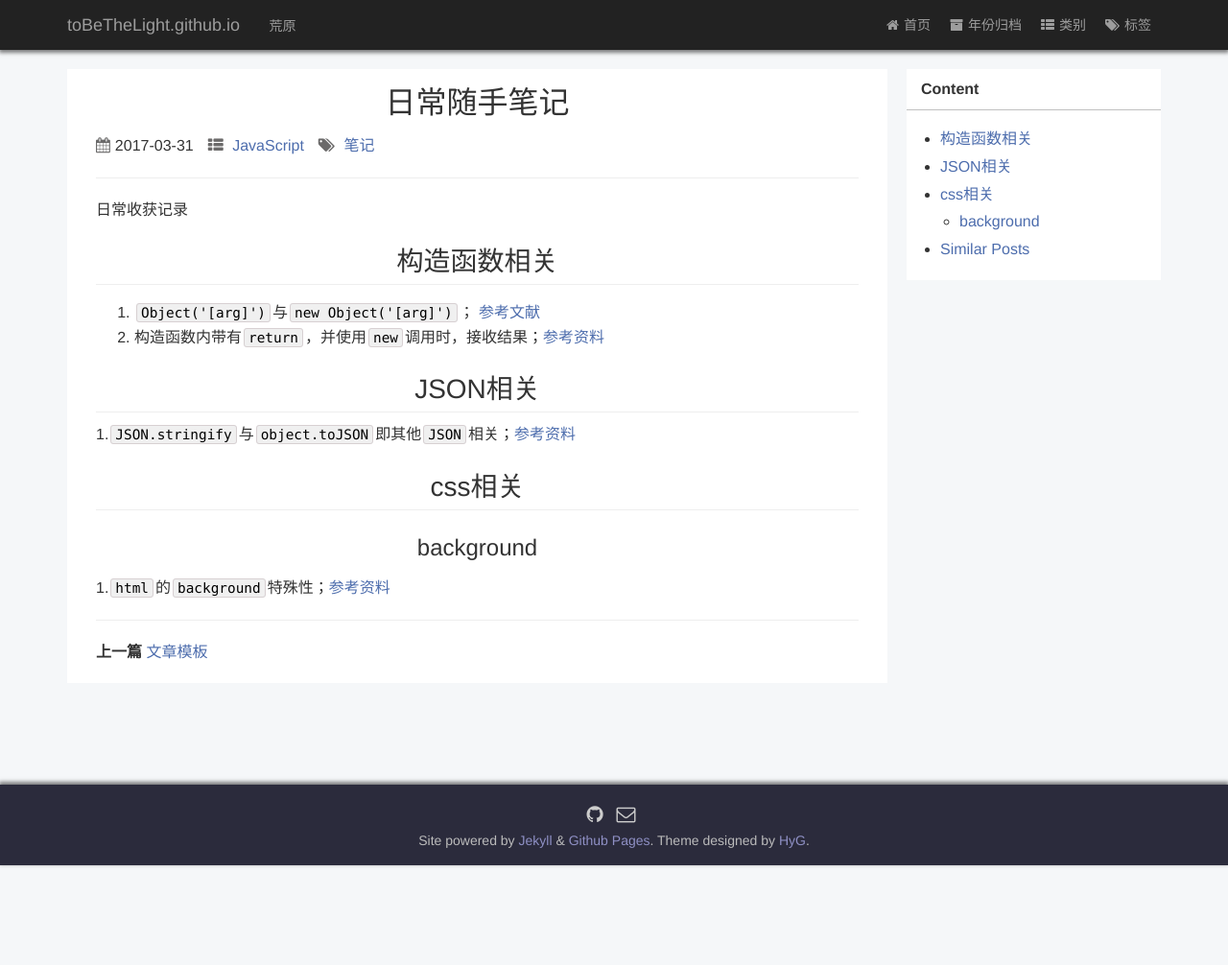
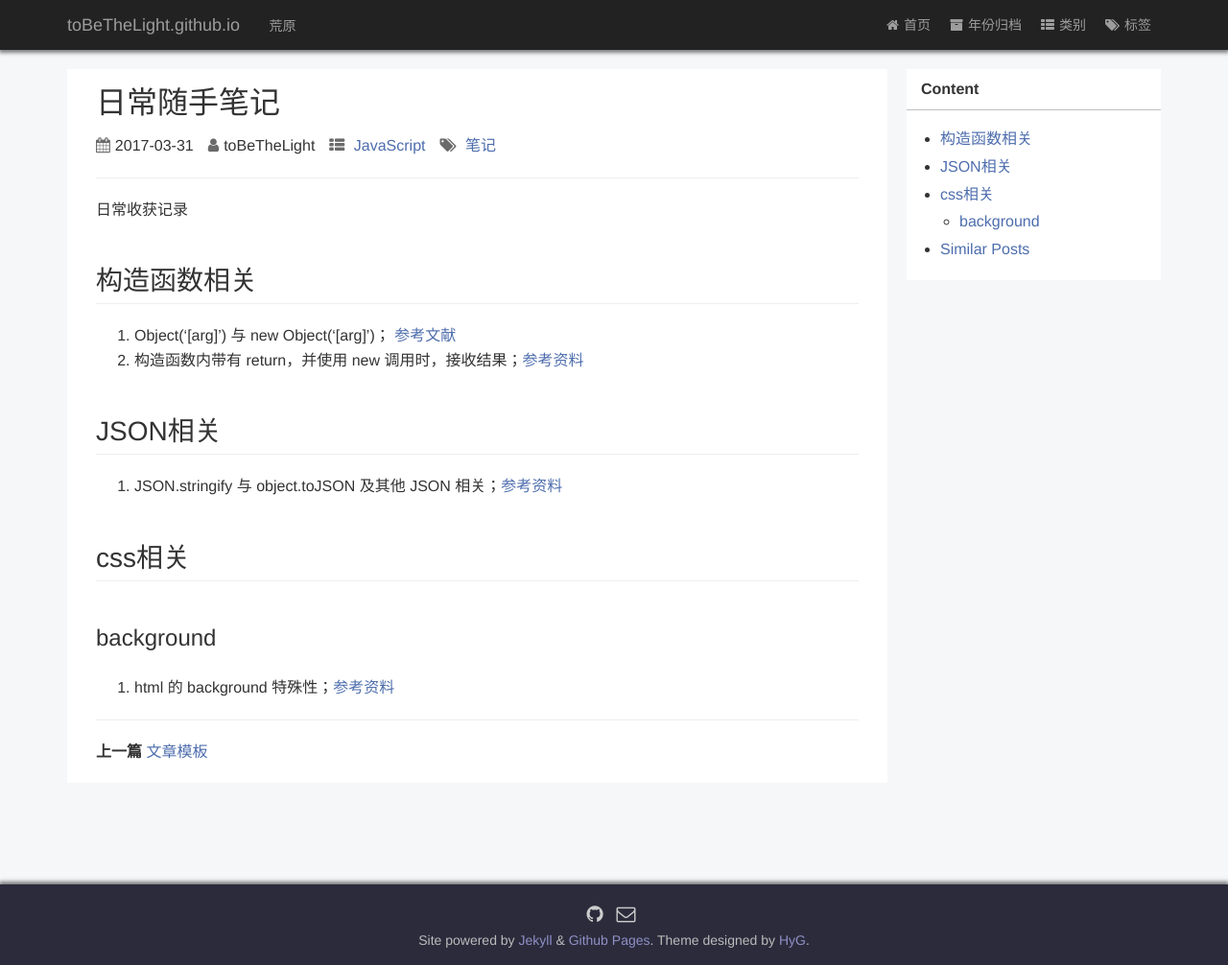
Before and after one commit to toBeTheLight/toBeTheLight.github.io, a Jekyll site: the page built from _posts/2017-03-31-日常笔记.md, in a window 1280 px wide. Shown: the whole page at 96% size. Built offline with Jekyll 4.4.1, drawn with Linux system fonts in a browser that asks for light colours; a style sheet for code colours, icons or effects is not loaded; before the commit the page ends 902 px from its top, so only the background shows below that.

Commit message:
样式美化

```diff
--- a/_posts/2017-03-31-日常笔记.md
+++ b/_posts/2017-03-31-日常笔记.md
@@ -3,6 +3,7 @@
 title:  "日常随手笔记"
 categories: JavaScript
 tags:  笔记
+author: toBeTheLight
 ---
 
 * content
@@ -14,12 +15,12 @@
 
 
 ## 构造函数相关 ##
-1. `Object('[arg]')`与`new Object('[arg]')`； [参考文献](http://lzw.me/pages/ecmascript/#282)
-2. 构造函数内带有`return`，并使用`new`调用时，接收结果；[参考资料](http://blog.csdn.net/hy6688_/article/details/22453043)
+1. Object('[arg]') 与 new Object('[arg]')； [参考文献](http://lzw.me/pages/ecmascript/#282)
+2. 构造函数内带有 return，并使用 new 调用时，接收结果；[参考资料](http://blog.csdn.net/hy6688_/article/details/22453043)
 
 ## JSON相关 ##
-1.`JSON.stringify`与`object.toJSON`即其他`JSON`相关；[参考资料](https://apriltail.com/2017/03/25/json-ru-guo-ni-yuan-yi-yi-ceng-yi-ceng-bo-kai-wo-de-xin-ni-hui-fa-xian-zhe-li-shui-hen-shen-shen-ru-li-jie-json/ "参考资料")
+1. JSON.stringify 与 object.toJSON 及其他 JSON 相关；[参考资料](https://apriltail.com/2017/03/25/json-ru-guo-ni-yuan-yi-yi-ceng-yi-ceng-bo-kai-wo-de-xin-ni-hui-fa-xian-zhe-li-shui-hen-shen-shen-ru-li-jie-json/ "参考资料")
 
 ## css相关 ##
 ### background ###
-1.`html`的`background`特殊性；[参考资料](https://segmentfault.com/q/1010000006715583/a-1020000006718299)
+1. html 的 background 特殊性；[参考资料](https://segmentfault.com/q/1010000006715583/a-1020000006718299)
--- a/_sass/_reset.scss
+++ b/_sass/_reset.scss
@@ -21,7 +21,7 @@
 h4,
 h5,
 h6 {
-    text-align: center;
+//  text-align: center;
     font-weight: normal;
 }
 html {
@@ -74,7 +74,7 @@
 h4,
 h5,
 h6 {
-    margin: 20px 0 10px;
+    margin: 40px 0 20px;
 }
 blockquote {
     color: #444;
```
Also changed, not shown: 1 other file.
